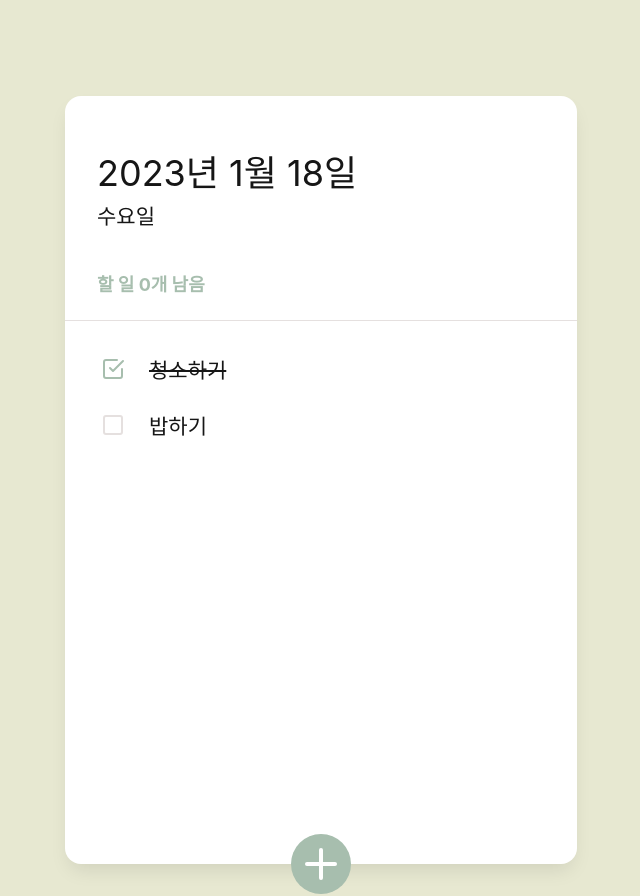
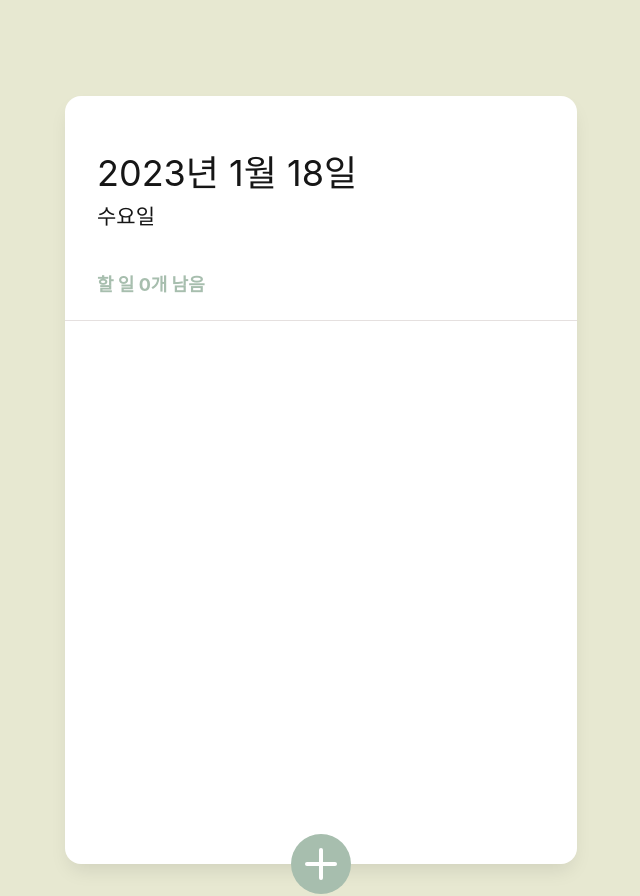
Before and after one commit to ahnanne/simple-todo, a React (Create React App) app: page / in a window 1280 px wide. Shown: the whole page, without its empty margins (319-959 px from the left). Built offline with nearby package versions, Linux system fonts and the light colour scheme.

Commit message:
feat: update TodoList to show real todo items

```diff
--- a/src/components/TodoList/index.tsx
+++ b/src/components/TodoList/index.tsx
@@ -1,18 +1,16 @@
 import * as Styled from "./index.styled";
 import TodoItem from "@/src/components/TodoItem";
 
-import { useTodoState, useTodoNextId } from "@/src/store/TodoContext";
+import { useTodoState } from "@/src/store/TodoContext";
 
 const TodoList = () => {
-  const state = useTodoState();
-  const { current: nextId } = useTodoNextId();
-
-  console.log(nextId);
+  const todos = useTodoState();
 
   return (
     <Styled.TodoListBlock>
-      <TodoItem id={1} done={true} text="청소하기" />
-      <TodoItem id={2} done={false} text="밥하기" />
+      {todos.map(({ id, done, text }) => (
+        <TodoItem key={id} id={id} done={done} text={text} />
+      ))}
     </Styled.TodoListBlock>
   );
 };
```
